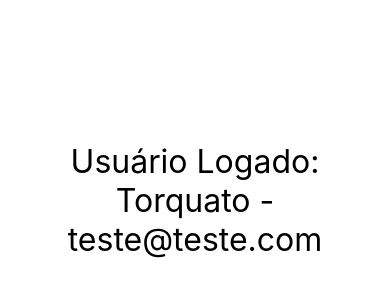
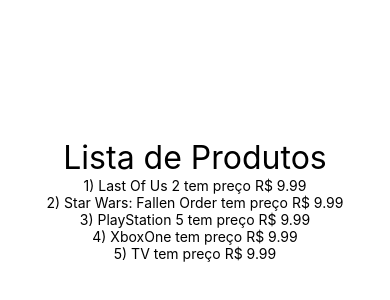
Before and after one commit to rudatorquato/Curso-React-Native-Cod3r, a React Native app in the folder Exercicios/: screen / in a window 390 px wide. Shown: the part 222-522 px from the top of the page. Built offline with nearby package versions, Linux system fonts and the light colour scheme.

Commit message:
Renderizando Lista #01

```diff
--- a/Exercicios/src/App.js
+++ b/Exercicios/src/App.js
@@ -1,7 +1,8 @@
 import React from 'react'
 import {  StyleSheet, SafeAreaView } from 'react-native'
 
-import UsuarioLogado from  './components/UsuarioLogado'
+import ListaProdutos from './components/produtos/ListaProdutos'
+//import UsuarioLogado from  './components/UsuarioLogado'
 //import Familia from './components/relacao/Familia'
 //import Membro from './components/relacao/MembroFamilia'
 //import ParImpar from './components/ParImpar'
@@ -19,10 +20,11 @@
 
 export default () => (
     <SafeAreaView style={style.App}>
+        <ListaProdutos />
+        {/*
         <UsuarioLogado usuario={{ nome: 'Torquato', email: 'teste@teste.com' }} />
         <UsuarioLogado usuario={{ nome: 'Ana' }} />
         <UsuarioLogado usuario={{ email: 'carlos@empresa.com' }} />
-        {/*
         <Familia>
             <Membro nome="Luke " sobrenome="Skywalker"/>
             <Membro nome="Leia " sobrenome="Organa"/>
--- /dev/null
+++ b/Exercicios/src/components/produtos/ListaProdutos.js
@@ -0,0 +1,26 @@
+import React from 'react'
+import { Text } from 'react-native'
+import Estilo from '../Estilo'
+
+import produtos from './produtos'
+
+export default props => {
+    function obterLista() {
+        return produtos.map(p => {
+            return (
+                <Text key={p.id}>
+                    {p.id}) {p.nome} tem preço R$ {p.preco}
+                </Text>
+            )
+        })
+    }
+
+    return (
+        <>
+            <Text style={Estilo.txtG}>
+                Lista de Produtos
+            </Text>
+            {obterLista()}
+        </>
+    )
+}
--- /dev/null
+++ b/Exercicios/src/components/produtos/produtos.js
@@ -0,0 +1,7 @@
+export default [
+    {id: 1, nome: 'Last Of Us 2', preco: 9.99},
+    {id: 2, nome: 'Star Wars: Fallen Order', preco: 9.99},
+    {id: 3, nome: 'PlayStation 5', preco: 9.99},
+    {id: 4, nome: 'XboxOne', preco: 9.99},
+    {id: 5, nome: 'TV', preco: 9.99},
+]
```
